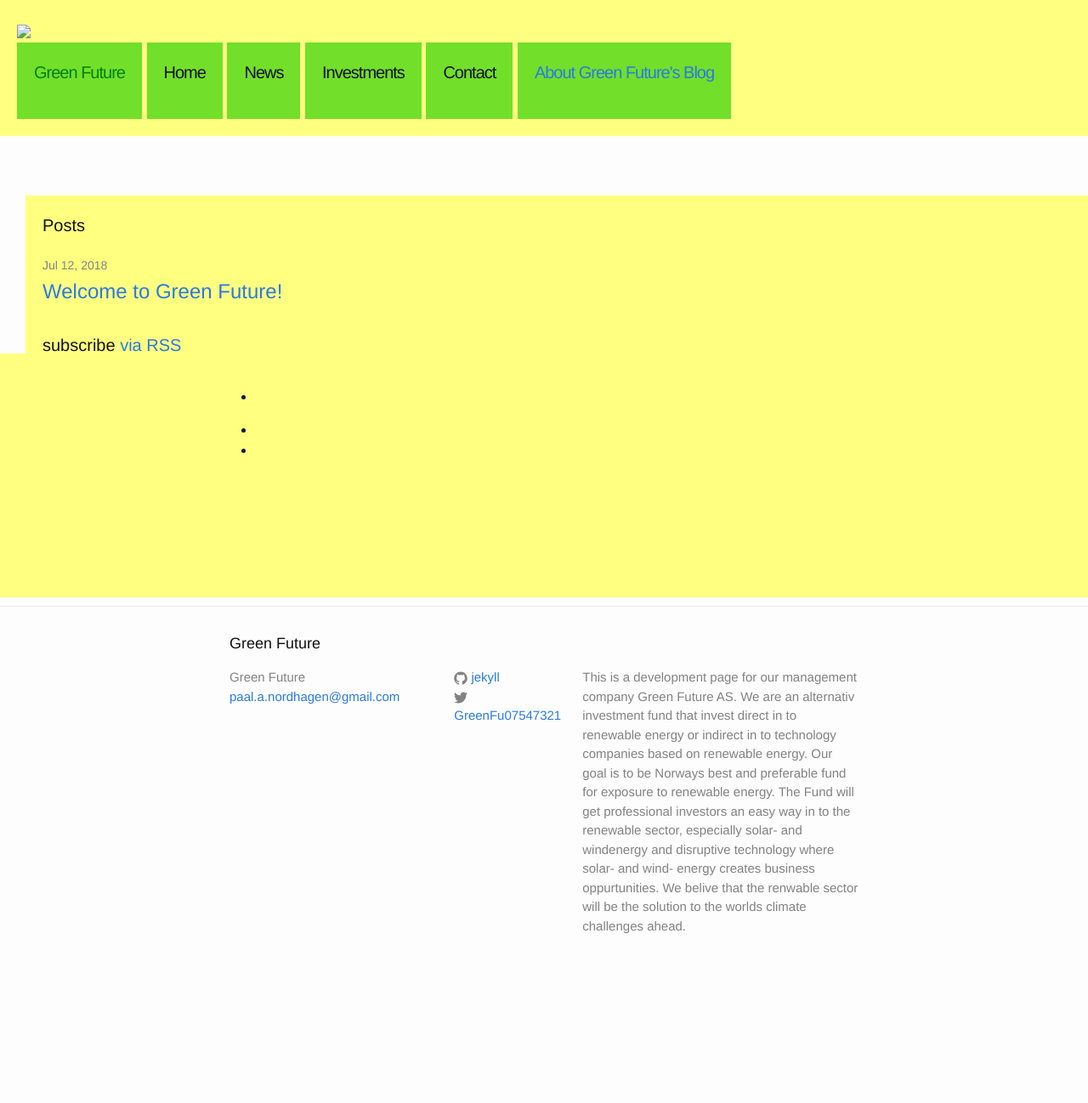
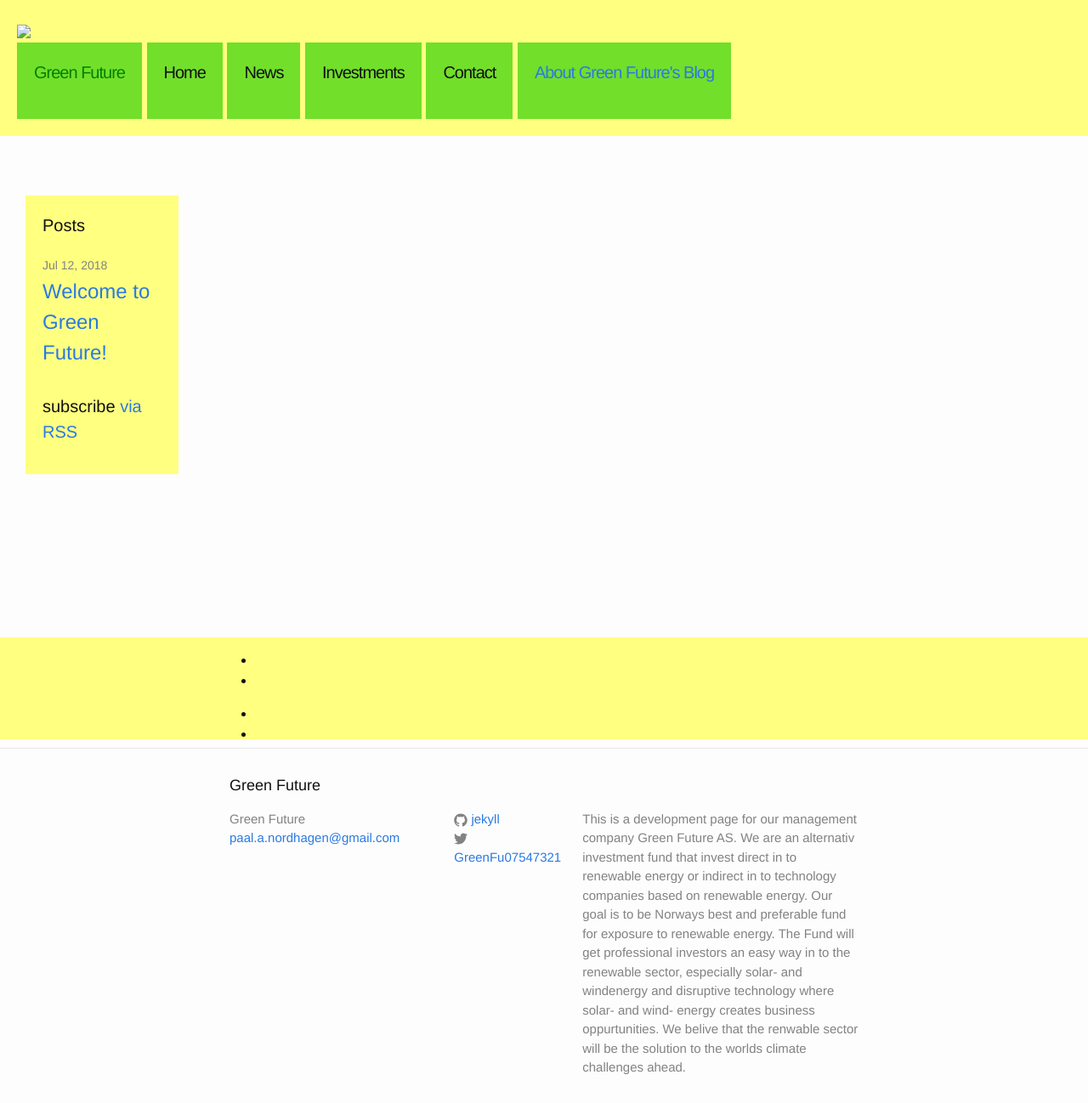
Before and after one commit to Paal-August/Paal-August.github.io, a Jekyll site: the page built from index.html, in a window 1280 px wide and 1298 px high. Shown: the whole window at 85% size. Built offline with Jekyll 4.4.1, drawn with Linux system fonts in a browser that asks for light colours.

Commit message:
Update _layout.scss

```diff
--- a/_sass/_layout.scss
+++ b/_sass/_layout.scss
@@ -258,7 +258,9 @@
     }
 }
 
-
+/**
+ * Different links
+ */
 
 /**
  * About Green Future
@@ -297,17 +299,15 @@
 }
 
 
-
 /**
  * Post in Green Future
  */
 
 .home{
-   margin:200px 0 0 0;
+  margin:200px 0 0 0;
   font-size: 20px;
   grid-gap: 1px;
   width:100%;
-  position:fixed;
   float:left;
   padding:20px;
   background-color:rgb(255, 255, 128);
```
